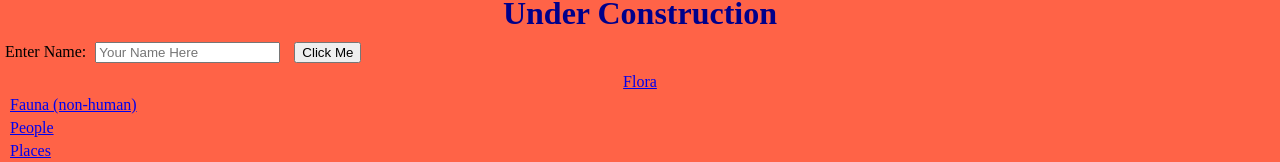
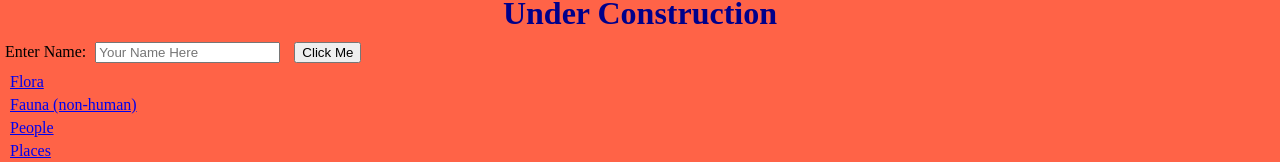
Before and after one commit to WallaceWylie/WallaceWylie.github.io, a plain HTML site: page index.html in a window 1280 px wide. Shown: the part 156-318 px from the top of the page. Drawn offline with Linux system fonts and the light colour scheme.

Commit message:
Small change

```diff
--- a/style.css
+++ b/style.css
@@ -14,9 +14,9 @@
     color: aliceblue;
 }
 
-.secondpagediv {
-    text-align: center;
-}
+/*.secondpagediv {*/
+    /*text-align: center;*/
+/*}*/
 
 .centre {
     margin: -32px -10px 0 -10px;
```
